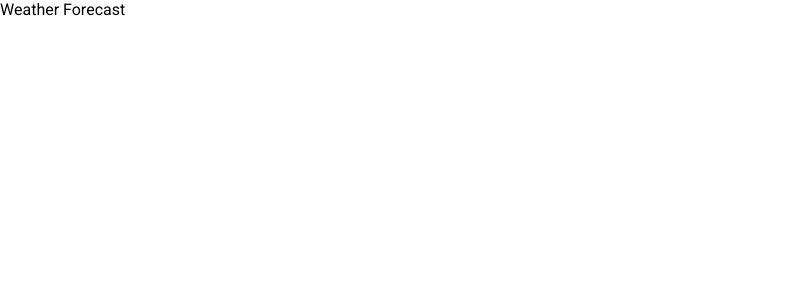
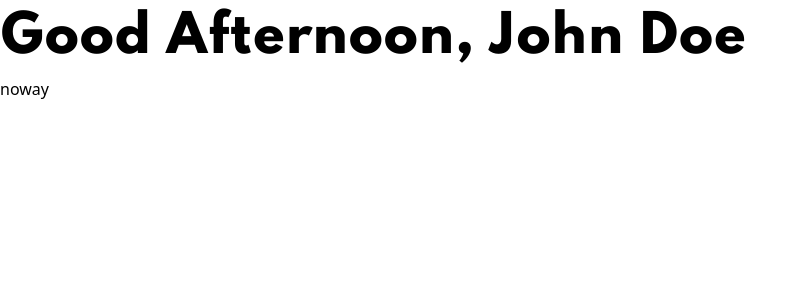
Before and after one commit to eduardogerentklein/weather-forecast, a Next.js app: page / in a window 1280 px wide. Shown: the top 300 px of the page, without its empty margins (0-808 px from the left). Built offline with nearby package versions, Linux system fonts and the light colour scheme.

Commit message:
Creating typography components

```diff
--- /dev/null
+++ b/components/Greetings.js
@@ -0,0 +1,26 @@
+import useSWR from 'swr'
+
+import Title from './Title'
+
+const fetcher = async url => {
+  const res = await fetch(url)
+  const json = await res.json()
+  return json
+}
+
+const Greetings = () => {
+  const { data, error } = useSWR(`http://localhost:3000/api/user`, fetcher)
+
+  if (error) return <div>Failed to load</div>
+  if (!data) return <div>Loading...</div>
+
+  const { name } = data
+
+  return (
+    <>
+      <Title className='text-7xl'>Good Afternoon, {name}</Title>
+    </>
+  )
+}
+
+export default Greetings
--- /dev/null
+++ b/components/Paragraph.js
@@ -0,0 +1,3 @@
+const Paragraph = ({ children }) => <p>{children}</p>
+
+export default Paragraph
--- /dev/null
+++ b/components/Subtitle.js
@@ -0,0 +1,5 @@
+const Subtitle = ({ children, className }) => (
+  <h2 className={`font-spartan ${className}`}>{children}</h2>
+)
+
+export default Subtitle
--- /dev/null
+++ b/components/Title.js
@@ -0,0 +1,5 @@
+const Title = ({ children, className }) => (
+  <h1 className={`font-spartan ${className}`}>{children}</h1>
+)
+
+export default Title
--- a/package.json
+++ b/package.json
@@ -13,7 +13,8 @@
     "next": "11.1.0",
     "react": "17.0.2",
     "react-dom": "17.0.2",
-    "react-feather": "^2.0.9"
+    "react-feather": "^2.0.9",
+    "swr": "^1.0.0"
   },
   "main": "index.js",
   "author": "Eduardo Klein",
--- a/pages/_app.js
+++ b/pages/_app.js
@@ -3,12 +3,12 @@ import Head from 'next/head'
 import Layout from '../components/Layout.js'
 
 import '../styles/globals.css'
-// import '../styles/tailwind.css'
+import '../styles/tailwind.css'
 
 const App = ({ Component, pageProps }) => (
   <>
     <Head>
-      <meta name="viewport" content="initial-scale=1.0, width=device-width" />
+      <meta name='viewport' content='initial-scale=1.0, width=device-width' />
     </Head>
     <Layout>
       <Component {...pageProps} />
--- a/pages/_document.js
+++ b/pages/_document.js
@@ -10,6 +10,14 @@ class MyDocument extends Document {
     return (
       <Html lang='en'>
         <Head>
+          <link rel='icon' href='../../images/og-logo.svg' />
+          <link rel='alternate icon' href='../../images/og-logo.svg' />
+          <link
+            rel='mask-icon'
+            href='../../images/og-logo.svg'
+            color='#1a202c'
+          />
+
           <link rel='preconnect' href='https://fonts.googleapis.com' />
           <link
             rel='preconnect'
--- a/pages/index.js
+++ b/pages/index.js
@@ -1,14 +1,19 @@
 import Head from 'next/head'
 
-export default function Home() {
+import Greetings from '../components/Greetings'
+import Paragraph from '../components/Paragraph'
+
+export default function Index() {
   return (
     <div>
       <Head>
         <title>Weather Forecast</title>
-        <link rel='icon' href='/favicon.ico' />
       </Head>
 
-      <main>Weather Forecast</main>
+      <main>
+        <Greetings />
+        <Paragraph>noway</Paragraph>
+      </main>
     </div>
   )
 }
--- a/styles/globals.css
+++ b/styles/globals.css
@@ -6,7 +6,7 @@ body {
 }
 
 ::selection {
-  background-color: #FEF3C7 !important;
+  background-color: #fef3c7 !important;
 }
 
 a {
@@ -17,3 +17,7 @@ a {
 * {
   box-sizing: border-box;
 }
+
+.font-spartan {
+  font-family: 'Spartan', sans-serif;
+}
--- a/tailwind.config.js
+++ b/tailwind.config.js
@@ -6,8 +6,22 @@ module.exports = {
   theme: {
     colors: {
       gray: colors.blueGray,
-      yellow: colors.amber
-    }
+      yellow: colors.amber,
+    },
+    fontSize: {
+      xs: '.75rem',
+      sm: '.875rem',
+      tiny: '.875rem',
+      base: '1rem',
+      lg: '1.125rem',
+      xl: '1.25rem',
+      '2xl': '13px',
+      '3xl': '16px',
+      '4xl': '21px',
+      '5xl': '28px',
+      '6xl': '41px',
+      '7xl': '51px',
+    },
   },
   variants: {
     extend: {},
```
Also changed, not shown: pages/api/user.js (renamed from pages/api/hello.js), public/images/og-logo.svg (added), 1 other file (tests, documents, lock files or other folders).
